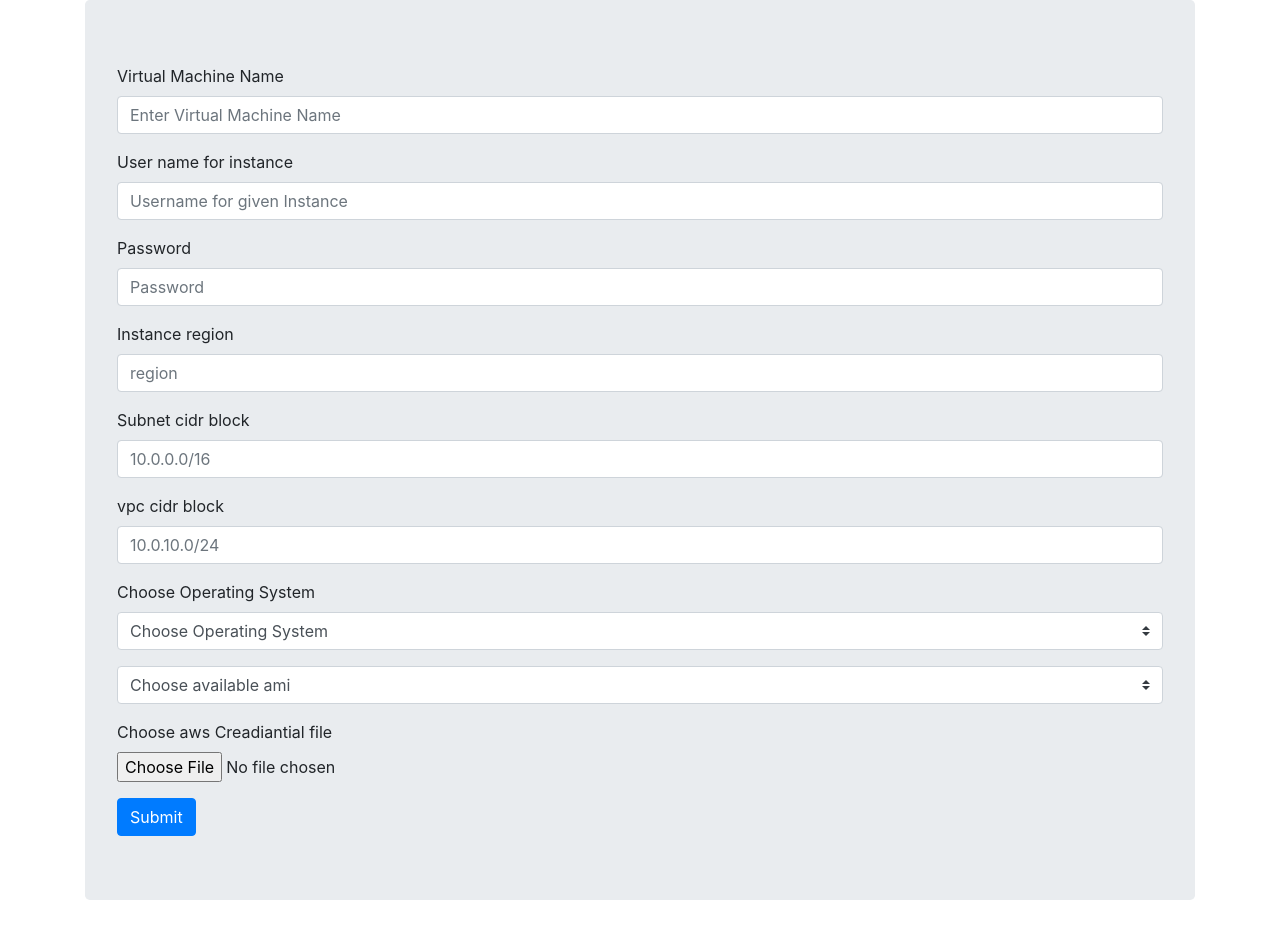
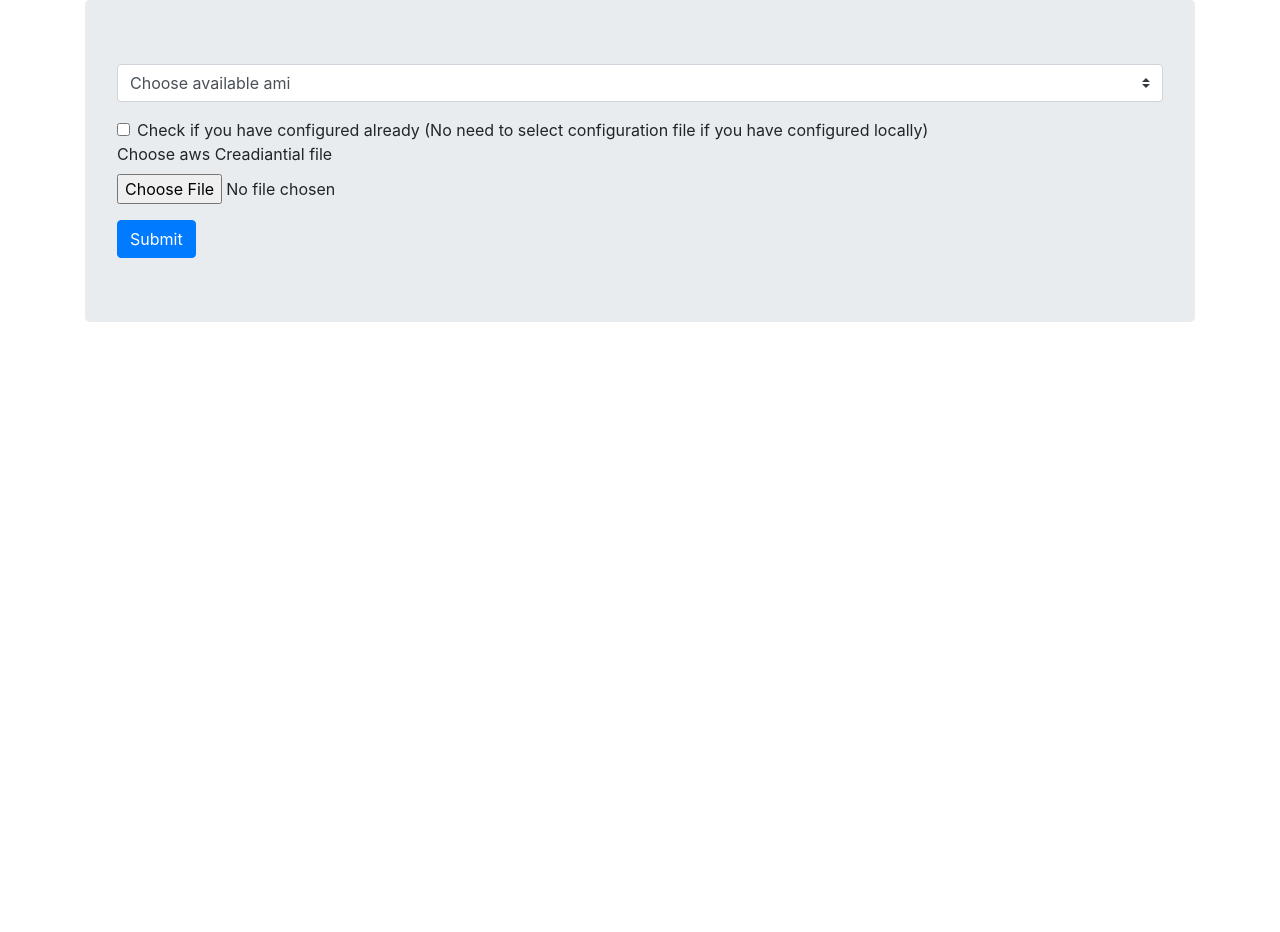
Before and after one commit to pnirmale/UI-AMI, a Flask app: page /aws in a window 1280 px wide. Shown: the part 56-988 px from the top of the page. After the commit the page ends 378 px from the top, so only its background shows below. Run offline with Flask 2, Linux system fonts and the light colour scheme; some libraries are stand-ins or nearby versions.

Commit message:
Adds.Added already configured checkbox

```diff
--- a/templates/aws.html
+++ b/templates/aws.html
@@ -33,7 +33,7 @@
             </nav>
             <div class="jumbotron">
                 <form action="/aws" method="POST" enctype="multipart/form-data">
-                    <div class="form-group">
+                    <!-- <div class="form-group">
                         <label for="vmname">Virtual Machine Name</label>
                         <input  type="text" class="form-control" id="vmname" name="vmname" placeholder="Enter Virtual Machine Name">
                     </div>
@@ -66,15 +66,20 @@
                             <option value="3">Centos</option>
                             <option value="4">Suse</option>
                         </select>
-                    </div>
+                    </div>-->
                     <div class="form-group">
                         <select class="custom-select mr-sm-2" id="ami" name="ami">
                             <option SELECTED value='0'>Choose available ami</option>
                             {% for x in opt %}
-                                <option value= '{{ x }}'>{{x}}</option>
+                                <option value= '{{ x }}'>{{x.os_name}}</option>
                             {% endfor %}
                         </select>
-
+                    </div>
+                    <div class="form-check">
+                        <input class="form-check-input" name="AlreadyConfigured" type="checkbox" value="true" id="flexCheckDefault">
+                        <label class="form-check-label" for="flexCheckDefault">
+                          Check if you have configured already (No need to select configuration file if you have configured locally)
+                        </label>
                     </div>
                     <div class="form-group">
                         <label for="file">Choose aws Creadiantial file</label>
```
